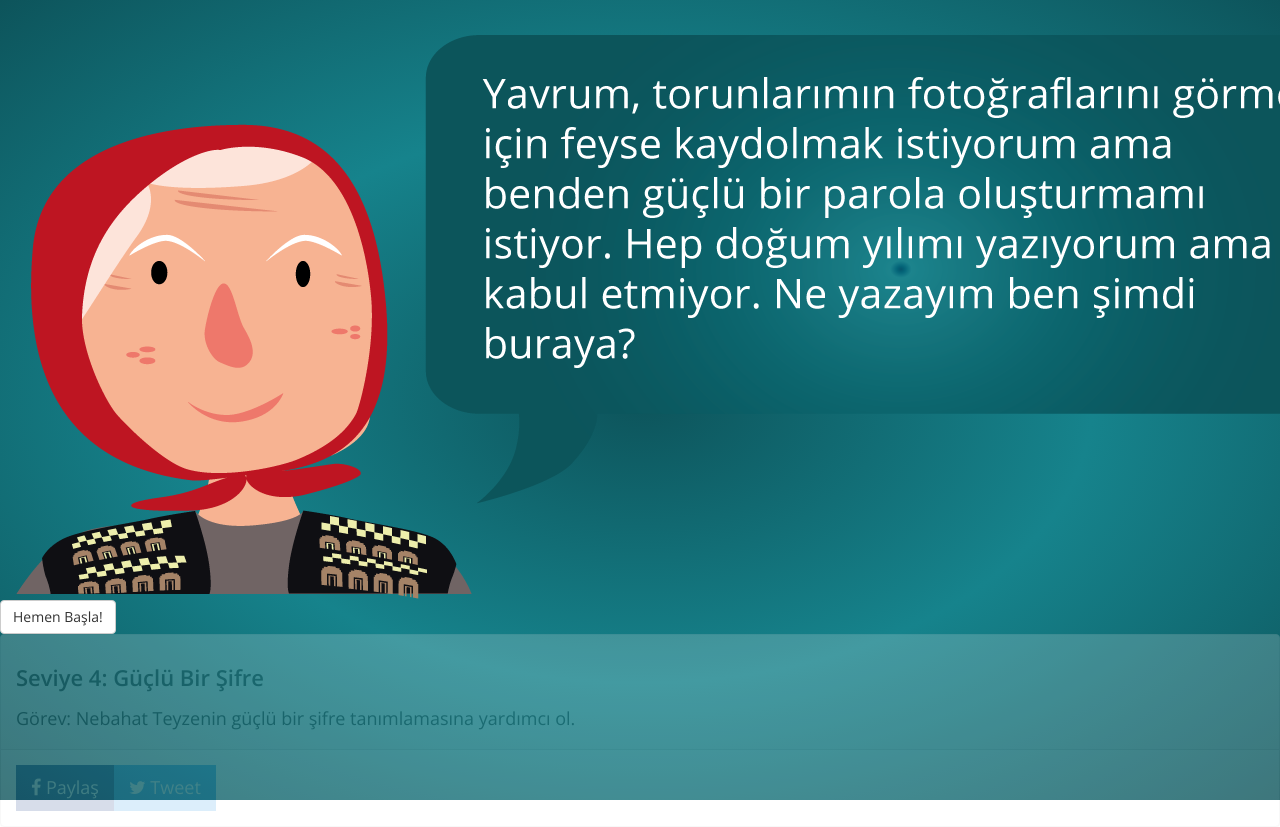
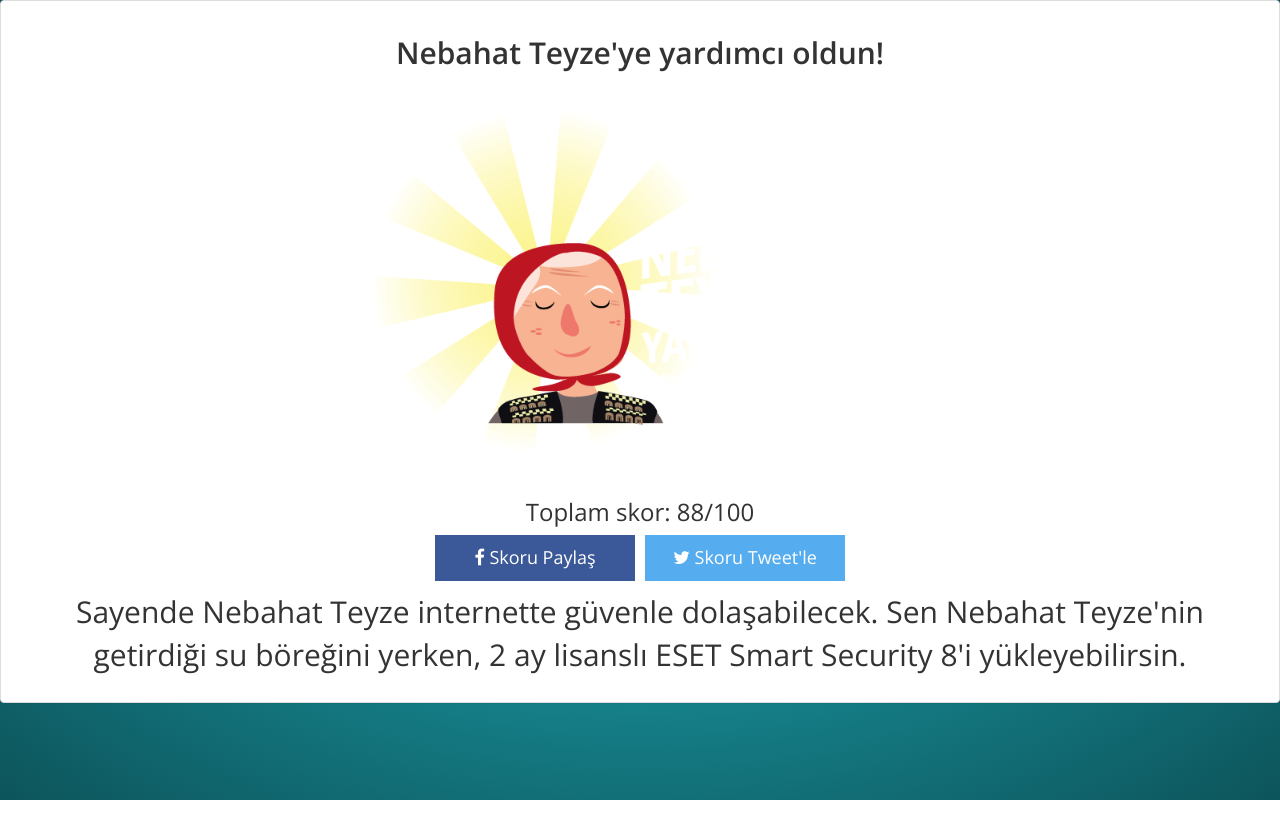
Before and after one commit to smddzcy/ESETGuvenlikOyunu, a PHP site: the page made by views/levels/level-4.html in a window 1280 px wide; the page is wider, and only the part inside the window is pictured. After the commit the page ends 800 px from the top of that part, so only its background shows below. Run offline with PHP 8.4, Linux system fonts and the light colour scheme; the template is opened without the code that fills it, so the values that code supplies are empty; some libraries are stand-ins or nearby versions.

Commit message:
Last page design is completed without the actual illustration of our aunt.

```diff
--- a/assets/css/style.css
+++ b/assets/css/style.css
@@ -64,6 +64,9 @@ body {
 #level {
 	opacity:0.2;
 }
+#level.level-last-scene {
+	opacity:1;
+}
 #level .panel .panel-heading h1 {
 	font-size:22px;
 }
@@ -74,6 +77,10 @@ body {
 	text-align:center;
 	max-height:700px;
 	overflow-y:scroll;
+}
+#level .panel.last-scene .panel-body {
+	overflow-y:hidden;
+	max-height:none;
 }
 #level .panel .panel-body input[type=password] {
 	width:160px;
@@ -189,3 +196,18 @@ ul#mail-list .btn {
 .mark-as-safe {
 	margin-right:10px;
 }
+.last-scene .panel-body h1 {
+	font-size:30px;
+}
+.last-scene .panel-body p {
+	margin-top:10px;
+	font-size:30px;
+}
+.last-scene-social-media {
+	margin:0 auto;
+	width:420px;
+}
+.last-scene-social-media a {
+	width:200px;
+	margin:0 5px;
+}
--- a/views/levels/level-4.html
+++ b/views/levels/level-4.html
@@ -23,25 +23,21 @@
 }
 
 </style>
-<div id="pre-level">
-    <img src="../assets/images/dialog-lvlpswrd.png" alt="">
+<div id="level" class="level-last-scene">
+    <div class="panel panel-default level-1 last-scene">
 
-    <div class="btn btn-default" onclick="getIntoLevel()">Hemen Başla!</div>
-</div>
-<div id="level">
-    <div class="panel panel-default level-1">
-        <div class="panel-heading">
-            <h1><b>Seviye 4: Güçlü Bir Şifre</b></h1>
-
-            <h2>Görev: Nebahat Teyzenin güçlü bir şifre tanımlamasına yardımcı ol.</h2>
-        </div>
         <input type="hidden" id="levelCode" value="48547757">
         <div class="panel-body">
-            <a class="btnz share facebook" href="#" onclick="shareFacebook()"><i class="fa fa-facebook"></i> Paylaş</a>
-
-            <a class="btnz share twitter" href="https://twitter.com/intent/tweet?original_referer=http%3A%2F%2Flocalhost%2FESETGuvenlikOyunu%2Foyun%2F&ref_src=twsrc%5Etfw&text=ESET%20G%C3%BCvenlik%20Oyunu%27ndan%20tam%C4%B1%20tam%C4%B1na%203000%20puan%20kazand%C4%B1m.%20Siz%20de%20deneyin.&tw_p=tweetbutton&url=http%3A%2F%2Flocalhost%2FESETGuvenlikOyunu%2Foyun%2F%23"
-              data-text="ESET Güvenlik Oyunu'ndan tamı tamına 3000 puan kazandım. Siz de deneyin."><i class="fa fa-twitter"></i> Tweet</a>
-
+            <h1><b>Nebahat Teyze'ye yardımcı oldun!</b></h1>
+            <img src="../assets/images/nebahatteyze.png" style="height:400px;">
+            <h3>Toplam skor: 88/100</h3>
+            <div class="last-scene-social-media">
+                <a class="btnz share facebook" href="#" onclick="shareFacebook()"><i class="fa fa-facebook"></i> Skoru Paylaş</a>
+                <a class="btnz share twitter" href="https://twitter.com/intent/tweet?original_referer=http%3A%2F%2Flocalhost%2FESETGuvenlikOyunu%2Foyun%2F&ref_src=twsrc%5Etfw&text=ESET%20G%C3%BCvenlik%20Oyunu%27ndan%20tam%C4%B1%20tam%C4%B1na%203000%20puan%20kazand%C4%B1m.%20Siz%20de%20deneyin.&tw_p=tweetbutton&url=http%3A%2F%2Flocalhost%2FESETGuvenlikOyunu%2Foyun%2F%23"
+                  data-text="ESET Güvenlik Oyunu'ndan tamı tamına 3000 puan kazandım. Siz de deneyin."><i class="fa fa-twitter"></i> Skoru Tweet'le</a>
+            </div>
+            <div class="clearfix"></div>
+            <p>Sayende Nebahat Teyze internette güvenle dolaşabilecek. Sen Nebahat Teyze'nin getirdiği su böreğini yerken, 2 ay lisanslı ESET Smart Security 8'i yükleyebilirsin.</p>
         </div>
     </div>
 </div>
```
